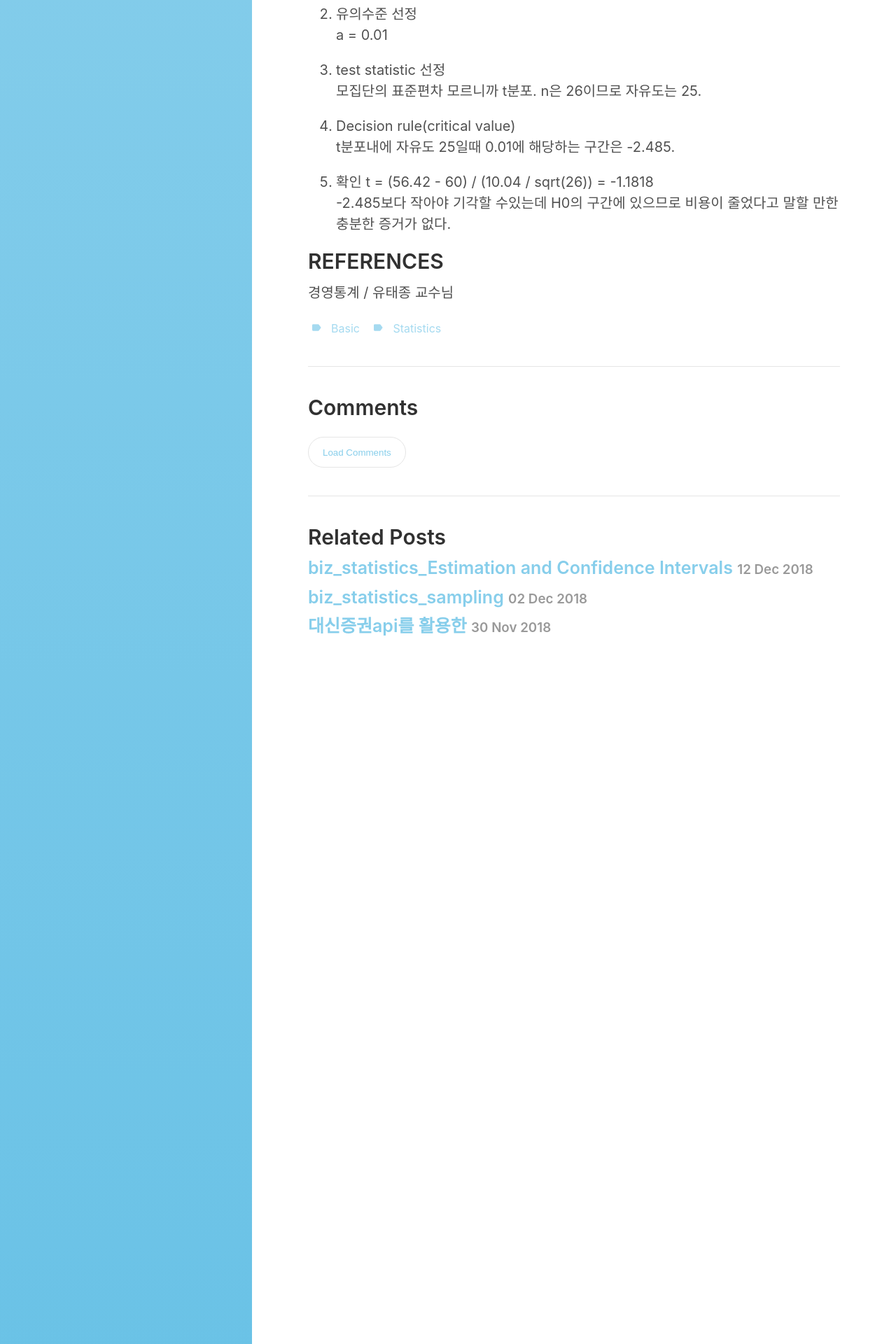
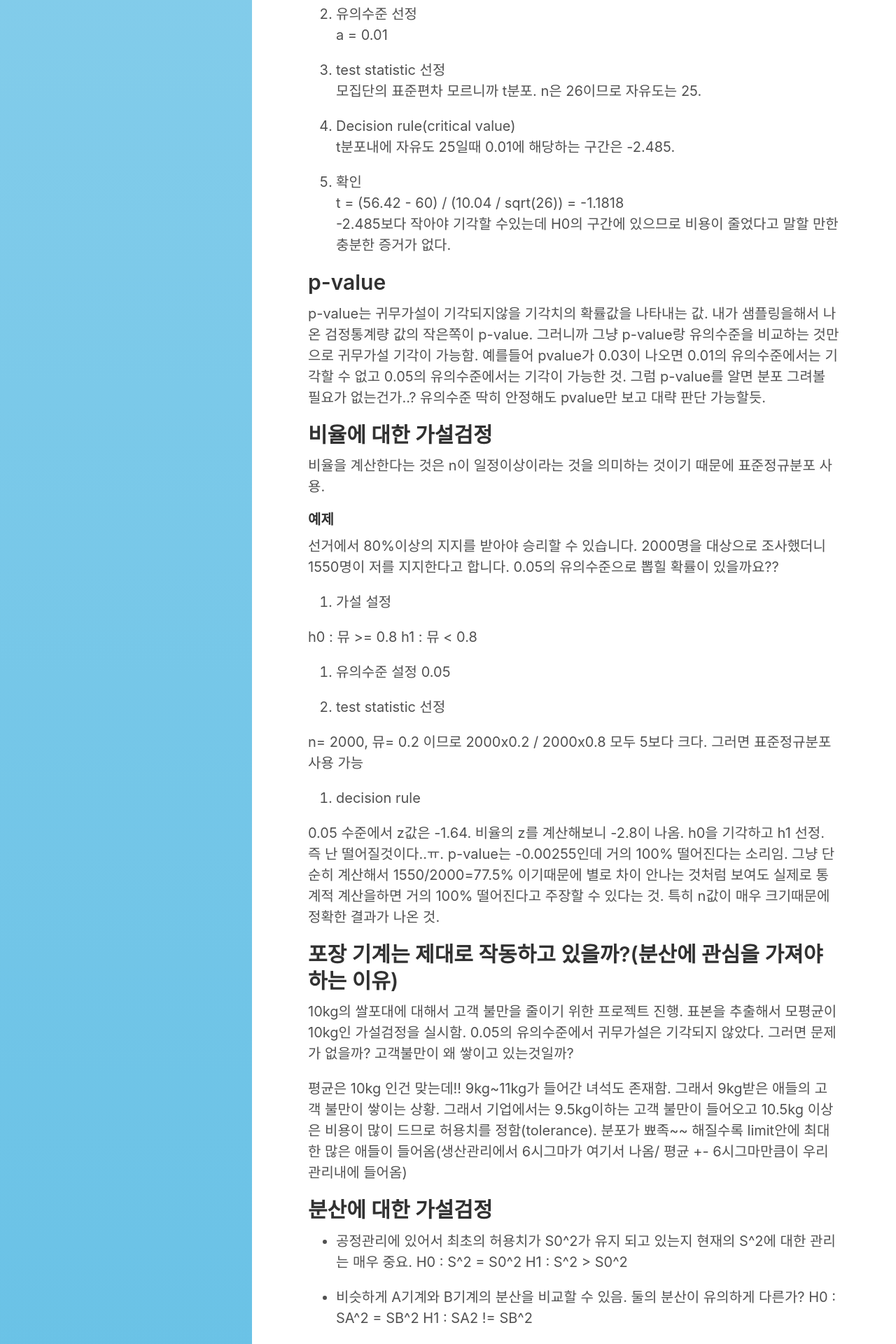
Before and after one commit to vlufoot/vlufoot.github.io, a Jekyll site: the page built from _posts/statistics/2018-12-12-biz_statistics_8.md, in a window 1280 px wide. Shown: the part 2925-4845 px from the top of the page at 70% size. Built offline with Jekyll 4.4.1, drawn with Linux system fonts in a browser that asks for light colours.

Commit message:
Update 2018-12-12-biz_statistics_8.md

```diff
--- a/_posts/statistics/2018-12-12-biz_statistics_8.md
+++ b/_posts/statistics/2018-12-12-biz_statistics_8.md
@@ -122,6 +122,74 @@
 
 
 
+## p-value
+
+p-value는 귀무가설이 기각되지않을 기각치의 확률값을 나타내는 값.
+내가 샘플링을해서 나온 검정통계량 값의 작은쪽이 p-value.
+그러니까 그냥 p-value랑 유의수준을 비교하는 것만으로 귀무가설 기각이 가능함.
+예를들어 pvalue가 0.03이 나오면 0.01의 유의수준에서는 기각할 수 없고 0.05의 유의수준에서는 기각이 가능한 것.
+그럼 p-value를 알면 분포 그려볼 필요가 없는건가..? 유의수준 딱히 안정해도 pvalue만 보고 대략 판단 가능할듯.
+
+
+## 비율에 대한 가설검정
+비율을 계산한다는 것은 n이 일정이상이라는 것을 의미하는 것이기 때문에 표준정규분포 사용.
+
+#### 예제
+선거에서 80%이상의 지지를 받아야 승리할 수 있습니다. 2000명을 대상으로 조사했더니 1550명이 저를 지지한다고 합니다.
+0.05의 유의수준으로 뽑힐 확률이 있을까요??
+
+1. 가설 설정
+
+h0 : 뮤 >= 0.8
+h1 : 뮤 < 0.8
+
+2. 유의수준 설정
+0.05
+
+3. test statistic 선정
+
+n= 2000, 뮤= 0.2 이므로 2000x0.2 / 2000x0.8 모두 5보다 크다.
+그러면 표준정규분포 사용 가능
+
+4. decision rule
+
+0.05 수준에서 z값은 -1.64.
+비율의 z를 계산해보니 -2.8이 나옴. h0을 기각하고 h1 선정.
+즉 난 떨어질것이다..ㅠ.
+p-value는 -0.00255인데 거의 100% 떨어진다는 소리임.
+그냥 단순히 계산해서 1550/2000=77.5% 이기때문에 별로 차이 안나는 것처럼 보여도 실제로 통계적 계산을하면
+거의 100% 떨어진다고 주장할 수 있다는 것. 특히 n값이 매우 크기때문에 정확한 결과가 나온 것.
+
+
+
+## 포장 기계는 제대로 작동하고 있을까?(분산에 관심을 가져야 하는 이유)
+
+10kg의 쌀포대에 대해서 고객 불만을 줄이기 위한 프로젝트 진행.
+표본을 추출해서 모평균이 10kg인 가설검정을 실시함.
+0.05의 유의수준에서 귀무가설은 기각되지 않았다.
+그러면 문제가 없을까? 고객불만이 왜 쌓이고 있는것일까?
+
+평균은 10kg 인건 맞는데!! 9kg~11kg가 들어간 녀석도 존재함. 그래서 9kg받은 애들의 고객 불만이 쌓이는 상황.
+그래서 기업에서는 9.5kg이하는 고객 불만이 들어오고 10.5kg 이상은 비용이 많이 드므로 허용치를 정함(tolerance).
+분포가 뾰족~~ 해질수록 limit안에 최대한 많은 애들이 들어옴(생산관리에서 6시그마가 여기서 나옴/ 평균 +- 6시그마만큼이 우리 관리내에 들어옴)
+
+
+
+## 분산에 대한 가설검정
+
+- 공정관리에 있어서 최초의 허용치가 S0^2가 유지 되고 있는지 현재의 S^2에 대한 관리는 매우 중요.
+H0 : S^2 = S0^2
+H1 : S^2 > S0^2
+
+- 비슷하게 A기계와 B기계의 분산을 비교할 수 있음. 둘의 분산이 유의하게 다른가?
+H0 : SA^2 = SB^2
+H1 : SA2 != SB^2
+
+
+
+
+
+
 
 
 
```
